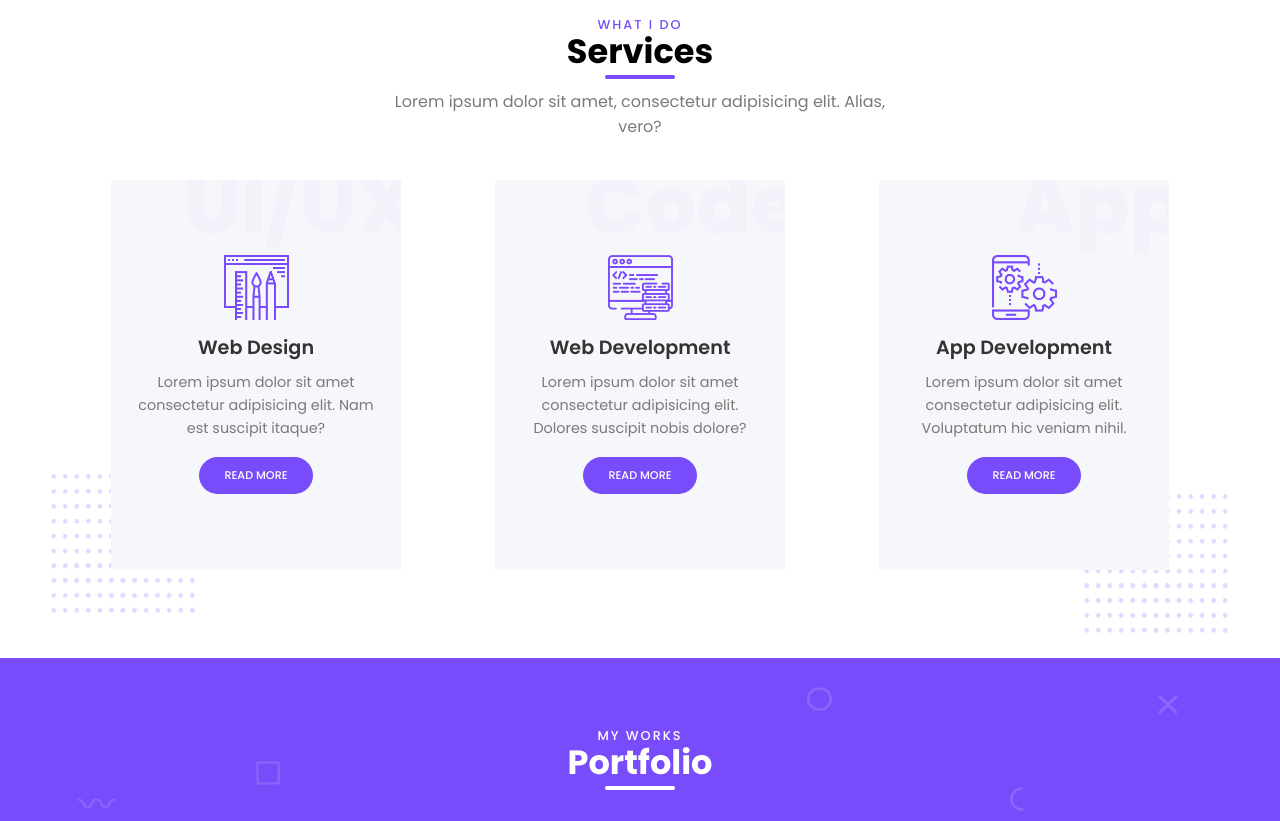
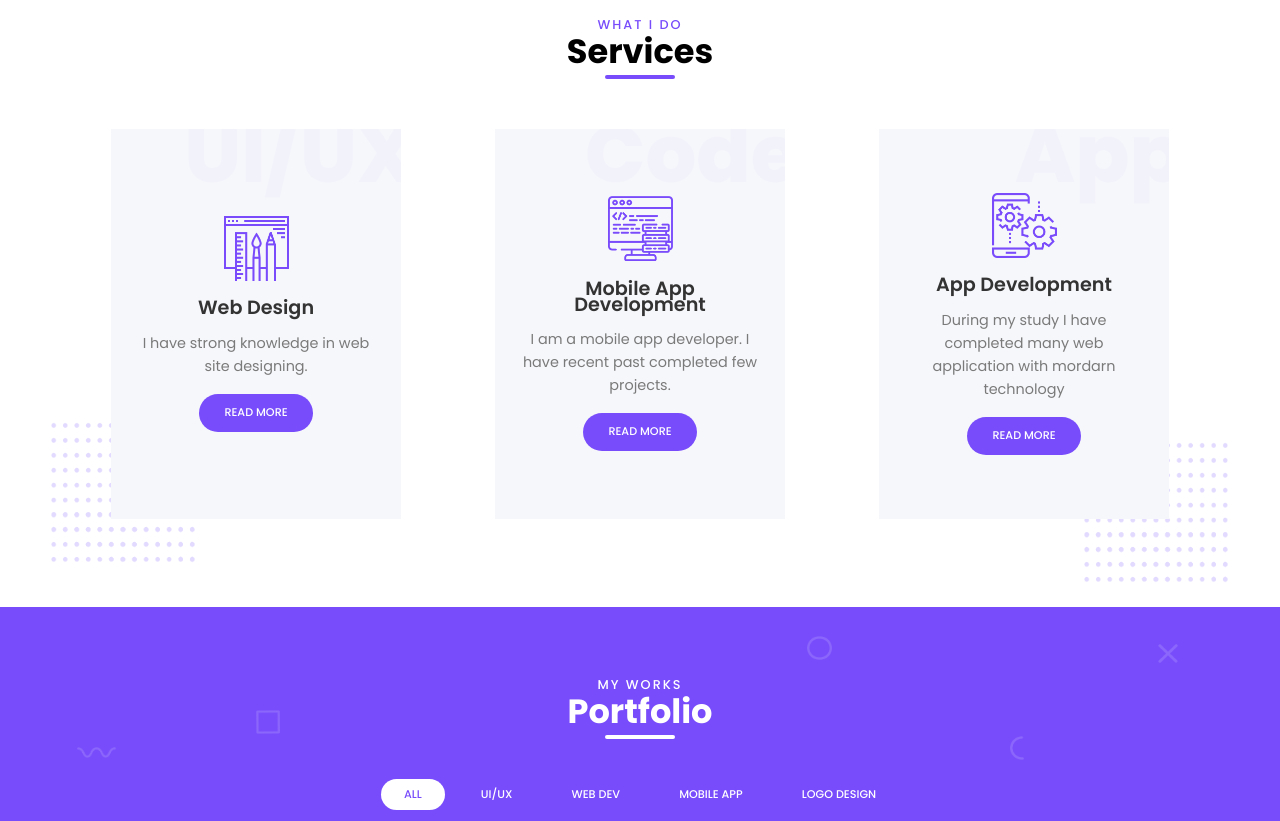
Before and after one commit to Showshad-UIA/Portfolio, a plain HTML site: page portfolio-website/index.html in a window 1280 px wide. Shown: the part 853-1674 px from the top of the page. Drawn offline with nearby package versions, Linux system fonts and the light colour scheme.

Commit message:
Code finalized

```diff
--- a/portfolio-website/index.html
+++ b/portfolio-website/index.html
@@ -109,10 +109,6 @@
 				<div class="container">
 					<div class="section-header">
 						<h3 class="title" data-title="What I Do">Services</h3>
-						<p class="text">
-							Lorem ipsum dolor sit amet, consectetur adipisicing elit. Alias,
-							vero?
-						</p>
 					</div>
 
 					<div class="cards">
@@ -127,8 +123,7 @@
 									<img src="./img/design-icon.png" class="icon" alt="" />
 									<h3 class="title-sm">Web Design</h3>
 									<p class="text">
-										Lorem ipsum dolor sit amet consectetur adipisicing elit. Nam
-										est suscipit itaque?
+										I have strong knowledge in web site designing.
 									</p>
 									<a href="#" class="btn small">Read more</a>
 								</div>
@@ -139,10 +134,10 @@
 							<div class="card" data-card="Code">
 								<div class="card-content z-index">
 									<img src="./img/code-icon.png" class="icon" alt="" />
-									<h3 class="title-sm">Web Development</h3>
+									<h3 class="title-sm">Mobile App Development</h3>
 									<p class="text">
-										Lorem ipsum dolor sit amet consectetur adipisicing elit.
-										Dolores suscipit nobis dolore?
+										I am a mobile app developer. I have recent past completed
+										few projects.
 									</p>
 									<a href="#" class="btn small">Read more</a>
 								</div>
@@ -160,8 +155,8 @@
 									<img src="./img/app-icon.png" class="icon" alt="" />
 									<h3 class="title-sm">App Development</h3>
 									<p class="text">
-										Lorem ipsum dolor sit amet consectetur adipisicing elit.
-										Voluptatum hic veniam nihil.
+										During my study I have completed many web application with
+										mordarn technology
 									</p>
 									<a href="#" class="btn small">Read more</a>
 								</div>
```
